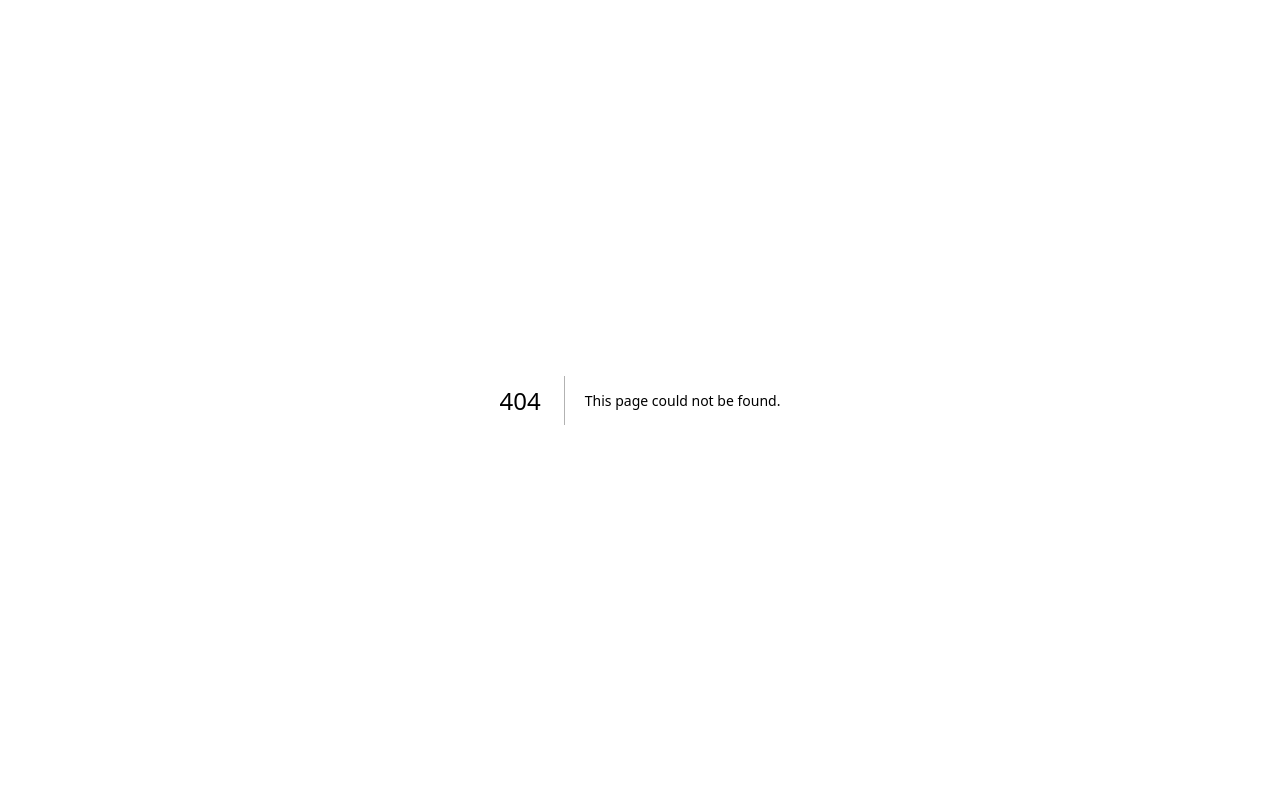
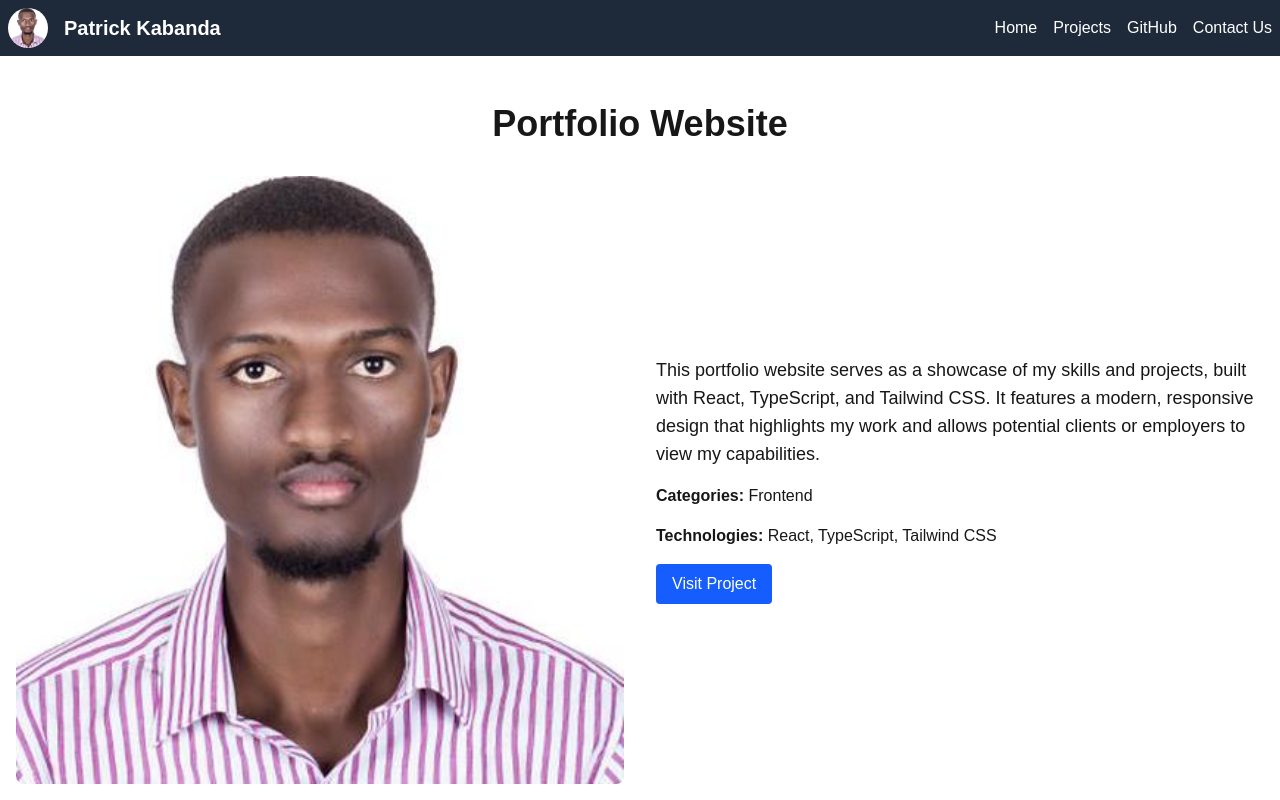
Before and after one commit to kabandapatrick2580/portfolio, a Next.js app in the folder portfolio/: page /projects/0 in a window 1280 px wide. Before the commit this address had no page. Shown: the top 800 px of the page. Built offline with nearby package versions, Linux system fonts and the light colour scheme.

Commit message:
updated the project data source, and implemented the projects page

```diff
--- a/portfolio/components/Footer.tsx
+++ b/portfolio/components/Footer.tsx
@@ -5,7 +5,7 @@ export default function Footer() {
     return (
         <footer className="bg-gray-800 text-white p-4 mt-auto">
             <div className="container mx-auto text-center">
-                <p>&copy; {new Date().getFullYear()} Your Name. All rights reserved.</p>
+                <p>&copy; {new Date().getFullYear()} Patrick Kabanda. <br></br>All rights reserved.</p>
                 <div className="mt-2 space-x-4">
                     <Link href="/" className="hover:text-gray-300">
                         Home
--- a/portfolio/components/Grid.tsx
+++ b/portfolio/components/Grid.tsx
@@ -7,6 +7,7 @@ import Designing from '@/sections/Designing';
 import DevOps from '@/sections/DevOps';
 import { projects } from '@/data/ProjectsData';
 import Typewriter from '@/effects/typewriter';
+import Link from 'next/link';
 
 
 const Grid = () => {
@@ -29,7 +30,7 @@ const Grid = () => {
   ];
 
   const sidebarVariants = {
-    hidden: { y: -100, opacity: 0 }, // Slide from top on mobile
+    hidden: { y: -200, opacity: 0 }, // Slide from top on mobile
     visible: { y: 0, opacity: 1, transition: { duration: 0.4 } },
   };
 
@@ -52,7 +53,7 @@ const Grid = () => {
             transition={{ duration: 0.6 }}
           >
 
-              <Typewriter text="Hello, I'm Patrick – a creative full-stack developer." speed={80} />
+              <Typewriter text="👋, I'm Patrick – a creative full-stack developer." speed={80} />
 
 
           </motion.div>
@@ -167,7 +168,7 @@ const Grid = () => {
             transition={{ duration: 0.6 }}
           >
             <h2 className="text-3xl font-bold text-white font-heading mb-6">Featured Projects</h2>
-            <div className="grid grid-cols-1 md:grid-cols-2 lg:grid-cols-3 gap-6">
+            <div className="grid grid-cols-1 md:grid-cols-2 lg:grid-cols-3 gap-6" id='projects'>
             {projects.map((project, index) => (
               <div
                 key={index}
@@ -178,9 +179,9 @@ const Grid = () => {
                 <p className="mt-2 text-sm text-gray-400 font-body">
                   Categories: {project.categories.join(', ')}
                 </p>
-                {project.url && (
-                  <a
-                    href={project.url}
+                {project.title && (
+                  <Link
+                    href={`/projects/${project.id}`}
                     target="_blank"
                     rel="noopener noreferrer"
                     className="mt-2 inline-block text-white bg-sky-500 px-4 py-2 rounded-lg"
@@ -188,7 +189,7 @@ const Grid = () => {
                     <motion.button whileHover={{ scale: 1.1 }} whileTap={{ scale: 0.9 }}>
                       View Project
                     </motion.button>
-                  </a>
+                  </Link>
                 )}
               </div>
             ))}
--- a/portfolio/components/Header.tsx
+++ b/portfolio/components/Header.tsx
@@ -3,14 +3,14 @@ import Image from "next/image"
 
 export default function Header() {
     return (
-        <header className="bg-gray-800 text-white p-4 sticky top-0 z-50">
+        <header className="bg-gray-800 text-white p-2 sticky top-0 z-50">
             <div className="container mx-auto flex justify-between items-center">
                 <div className="flex items-center">
                     <Image
-                        src="public/images/Profile.jpg"
+                        src="/images/Profile.jpg"
                         alt="Profile Picture"
-                        width={50}
-                        height={50}
+                        width={40}
+                        height={40}
                         className="rounded-full"
                     />
                 <h1 className="ml-4 text-xl font-bold">Patrick Kabanda</h1>
--- a/portfolio/data/ProjectsData.tsx
+++ b/portfolio/data/ProjectsData.tsx
@@ -4,29 +4,60 @@ export interface Project {
   description: string;
   url?: string;
   categories: string[];
+  longDescription?: string; // Optional field for detailed description
+  image?: string; // Optional field for project image URL
+  date?: string; // Optional field for project completion date
+  technologies?: string[]; // Optional field for technologies used
+  videoUrl?: string; // Optional field for project video URL
+  id?: number; // Optional field for unique project ID
 }
 
 export const projects: Project[] = [
   {
+    id: 0,
+    title: "Portfolio Website",
+    description: "Developed a personal portfolio website to showcase my skills and projects, utilizing React, TypeScript, and Tailwind CSS for a modern, responsive design.",
+    url: "https://patrickkabanda.com",
+    categories: ["Frontend"],
+    longDescription: "This portfolio website serves as a showcase of my skills and projects, built with React, TypeScript, and Tailwind CSS. It features a modern, responsive design that highlights my work and allows potential clients or employers to view my capabilities.",
+    image: "/images/Profile.jpg", // Example image URL
+    technologies: ["React", "TypeScript", "Tailwind CSS"],
+  },
+  {
+    id: 1,
     title: "Netpipo",
     description: "Collaborated as a full-stack developer on Netpipo, a web application built to streamline user interactions and deliver a robust, scalable experience using modern front-end and back-end technologies.",
     url: "https://www.netpipo.com",
     categories: ["Backend", "Frontend"],
-  },
+    longDescription: "Netpipo is a web application designed to enhance user interactions and provide a robust, scalable experience. As a full-stack developer, I contributed to both the front-end and back-end development, ensuring seamless integration and performance across the platform.",
+    image: "/images/Profile.jpg", // Example image URL
+    technologies: ["Flask", "React", "JavaScript", "SCSS", "PostgreSQL"],
+    },
   {
+    id: 2,
     title: "Learnpipe",
     description: "Single-handedly developed Learnpipe, an enrollment and training management system for educational institutions, enhancing administrative efficiency with a user-friendly interface and streamlined workflows.",
     url: "https://education.accountants.co.rw",
     categories: ["Backend", "Frontend"],
+    image: "/images/Profile.jpg",
   },
   {
+    id: 3,
     title: "DreamJob",
     description: "Built the front-end of DreamJob, a job posting and application platform, using React to create a responsive and intuitive user interface for job seekers and employers.",
+    longDescription: "Developed the front-end of DreamJob, a job posting and application platform, using React to create a responsive and intuitive user interface for job seekers and employers. The platform allows users to easily post jobs, search for opportunities, and manage applications.",
     categories: ["Frontend"],
+    technologies: ["React", "SCSS"],
+    image: "/images/Profile.jpg",
+
   },
   {
+    id: 4,
     title: "Goalifai (In Development)",
     description: "Currently developing Goalifai, an expense tracking app featuring AI-powered financial advice agents to help users manage budgets and achieve financial goals.",
     categories: ["Backend", "Frontend"],
+    longDescription: "Goalifai is an expense tracking app currently in development, designed to help users manage their finances effectively. The app features AI-powered financial advice agents that provide personalized recommendations based on user spending patterns and financial goals. It aims to simplify budgeting and enhance financial literacy.",
+    image: "/images/Profile.jpg",
+
   },
 ];
--- a/portfolio/pages/_app.tsx
+++ b/portfolio/pages/_app.tsx
@@ -1,6 +1,11 @@
 import "@/styles/globals.css";
 import type { AppProps } from "next/app";
+import Layout from "@/components/Layout";
 
 export default function App({ Component, pageProps }: AppProps) {
-  return <Component {...pageProps} />;
+  return (
+    <Layout>
+      <Component {...pageProps} />
+    </Layout>
+  )
 }
--- /dev/null
+++ b/portfolio/pages/projects/[slug].tsx
@@ -0,0 +1,132 @@
+// pages/projects/[slug].tsx
+import { GetStaticPaths, GetStaticProps } from "next";
+import { useRouter } from "next/router";
+import Image from "next/image";
+import Head from "next/head";
+import { Project, projects } from "@/data/ProjectsData";
+import { useEffect, useState } from "react";
+import { motion } from "framer-motion";
+import Link from "next/link";
+
+interface ProjectPageProps {
+  project: Project | null;
+}
+
+export default function ProjectPage({ project }: ProjectPageProps) {
+  const router = useRouter();
+  const [isMounted, setIsMounted] = useState(false);
+
+  useEffect(() => {
+    setIsMounted(true);
+  }, []);
+
+  if (router.isFallback) {
+    return <div>Loading...</div>;
+  }
+
+  if (!project) {
+    return (
+      <div className="container mx-auto p-4 text-center">
+        <h1 className="text-2xl font-bold">Project Not Found</h1>
+        <Link href="/projects" className="text-blue-500 hover:underline">
+          Back to Projects
+        </Link>
+      </div>
+    );
+  }
+
+  const imageVariants = {
+    hidden: { x: -100, opacity: 0 },
+    visible: { x: 0, opacity: 1, transition: { duration: 0.5 } },
+  };
+
+  const contentVariants = {
+    hidden: { x: 100, opacity: 0 },
+    visible: { x: 0, opacity: 1, transition: { duration: 0.5 } },
+  };
+
+  return (
+    <>
+      <Head>
+        <title>{project.title} | Your Portfolio</title>
+        <meta name="description" content={project.description} />
+        <meta name="keywords" content={project.categories.join(", ")} />
+      </Head>
+      <div className="container mx-auto p-4 py-12">
+        <h1 className="text-4xl font-bold text-center mb-8">{project.title}</h1>
+        <div className="flex flex-col md:flex-row items-center justify-center gap-8">
+          {project.image && (
+            <motion.div
+              className="w-full md:w-1/2"
+              initial="hidden"
+              animate={isMounted ? "visible" : "hidden"}
+              variants={imageVariants}
+            >
+              <Image
+                src={project.image}
+                alt={project.title}
+                width={500}
+                height={300}
+                className="rounded-lg object-cover w-full"
+                priority
+              />
+            </motion.div>
+          )}
+          <motion.div
+            className="w-full md:w-1/2 space-y-4"
+            initial="hidden"
+            animate={isMounted ? "visible" : "hidden"}
+            variants={contentVariants}
+          >
+            <p className="text-lg">{project.longDescription || project.description}</p>
+            <p>
+              <strong>Categories:</strong> {project.categories.join(", ")}
+            </p>
+            {project.technologies && (
+              <p>
+                <strong>Technologies:</strong> {project.technologies.join(", ")}
+              </p>
+            )}
+            <a
+              href={project.url}
+              target="_blank"
+              rel="noopener noreferrer"
+              className="inline-block bg-blue-600 text-white px-4 py-2 rounded hover:bg-blue-700"
+            >
+              Visit Project
+            </a>
+          </motion.div>
+        </div>
+        <div className="text-center mt-8">
+          <Link href="/projects" className="text-blue-500 hover:underline">
+            Back to Projects
+          </Link>
+        </div>
+      </div>
+    </>
+  );
+}
+
+export const getStaticPaths: GetStaticPaths = async () => {
+  const paths = projects
+    .filter((project) => project.id !== undefined && project.id !== null)
+    .map((project) => ({
+      params: { slug: project.id!.toString() }, // Use id as string
+    }));
+
+  return {
+    paths,
+    fallback: true,
+  };
+};
+
+export const getStaticProps: GetStaticProps = async ({ params }) => {
+  const slug = params?.slug as string;
+  const project = projects.find((p) => p.id !== undefined && p.id.toString() === slug);
+
+  return {
+    props: {
+      project: project || null,
+    },
+  };
+};
--- /dev/null
+++ b/portfolio/pages/projects/index.tsx
@@ -0,0 +1,44 @@
+// pages/projects/index.tsx
+import { projects } from "@/data/ProjectsData";
+import Link from "next/link";
+import Head from "next/head";
+import { motion } from "framer-motion";
+
+export default function Projects() {
+  return (
+    <>
+      <Head>
+        <title>Projects | Your Portfolio</title>
+        <meta name="description" content="Explore my portfolio of projects built with modern technologies." />
+      </Head>
+      <div className="container mx-auto p-4 py-12">
+        <h1 className="text-4xl font-bold text-center mb-8">My Projects</h1>
+        <div className="grid grid-cols-1 md:grid-cols-2 lg:grid-cols-3 gap-6">
+          {projects.map((project) => (
+            <div
+              key={project.id} // Use project.id instead of index
+              className="bg-gray-700 p-6 rounded-xl shadow-md hover:shadow-xl transition-shadow"
+            >
+              <h3 className="text-xl font-bold text-white font-heading">{project.title}</h3>
+              <p className="mt-2 text-gray-300 font-body">{project.description}</p>
+              <p className="mt-2 text-sm text-gray-400 font-body">
+                Categories: {project.categories.join(", ")}
+              </p>
+              {project.title && (
+                <Link href={`/projects/${project.id}`} passHref>
+                  <motion.div
+                    className="mt-2 inline-block text-white bg-sky-500 px-4 py-2 rounded-lg text-center"
+                    whileHover={{ scale: 1.1 }}
+                    whileTap={{ scale: 0.9 }}
+                  >
+                    View Project
+                  </motion.div>
+                </Link>
+              )}
+            </div>
+          ))}
+        </div>
+      </div>
+    </>
+  );
+}
```
